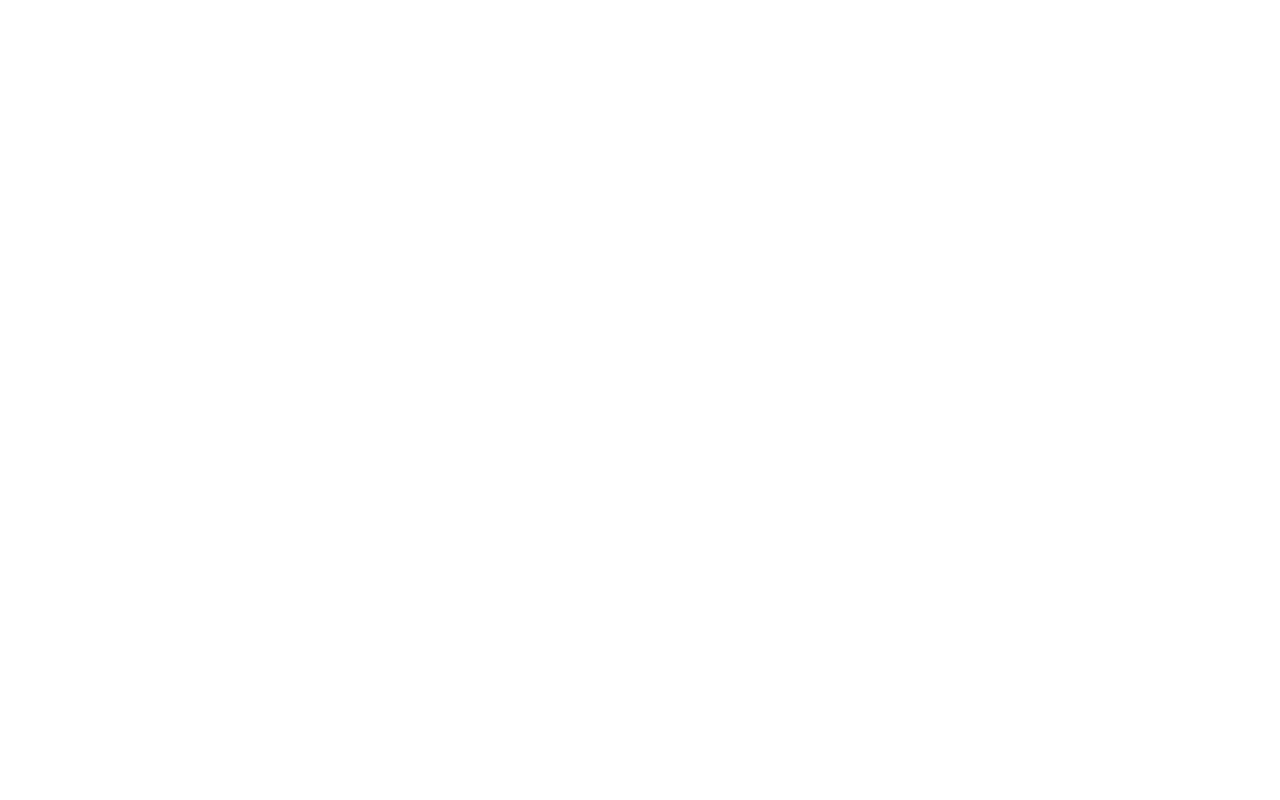
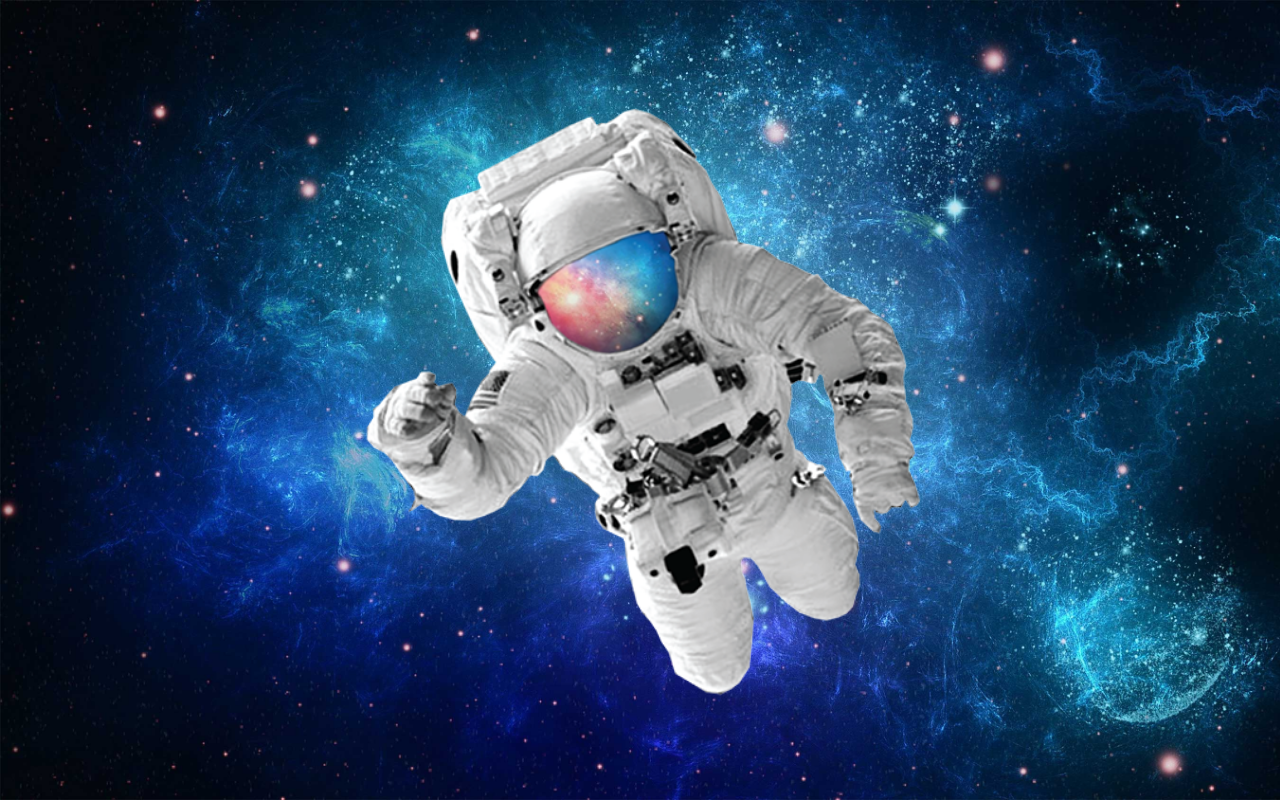
Before and after one commit to Vicentin404/html-css, a plain HTML site: page desafios/módulo 2/Desafio 11/index.html in a window 1280 px wide. Drawn offline with Linux system fonts and the light colour scheme.

Commit message:
Update index.html

```diff
--- a/desafios/módulo 2/Desafio 11/index.html
+++ b/desafios/módulo 2/Desafio 11/index.html
@@ -4,8 +4,26 @@
     <meta charset="UTF-8">
     <meta name="viewport" content="width=device-width, initial-scale=1.0">
     <title>Desafio 11</title>
+    <style>
+        body {
+            height: 98vh;
+            background-image: url('img/espaco.jpg');
+            background-repeat: no-repeat;
+            background-size: cover;
+            background-attachment: fixed;
+            background-color: black;
+            position: relative;
+        }
+        body img {
+            min-height: 80vh;
+            position: absolute;
+            left: 50%;
+            top: 50%;
+            transform: translate(-50%, -50%);
+        }
+    </style>
 </head>
 <body>
-
+    <img src="img/astronauta.png" alt="astronauta">
 </body>
 </html>
```
